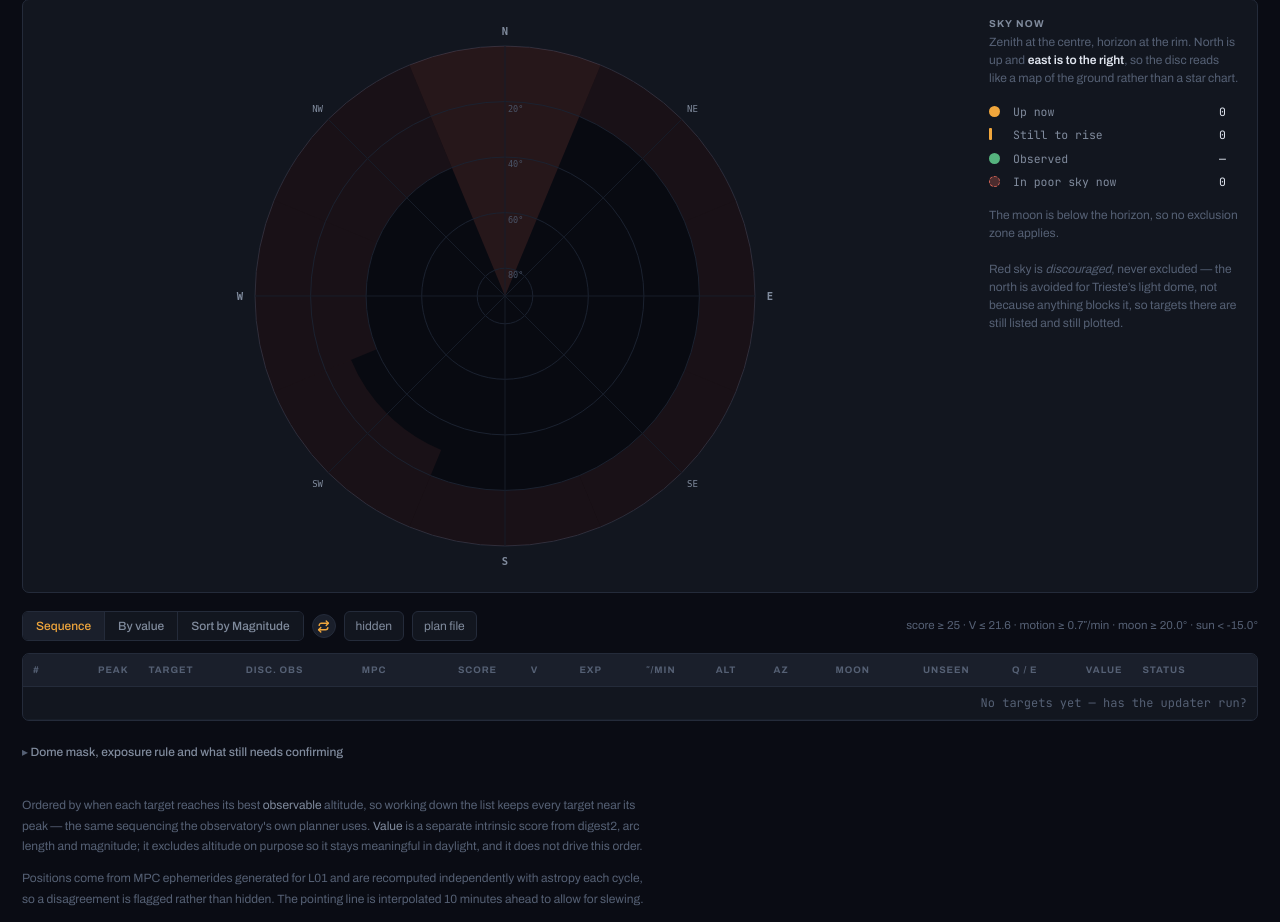
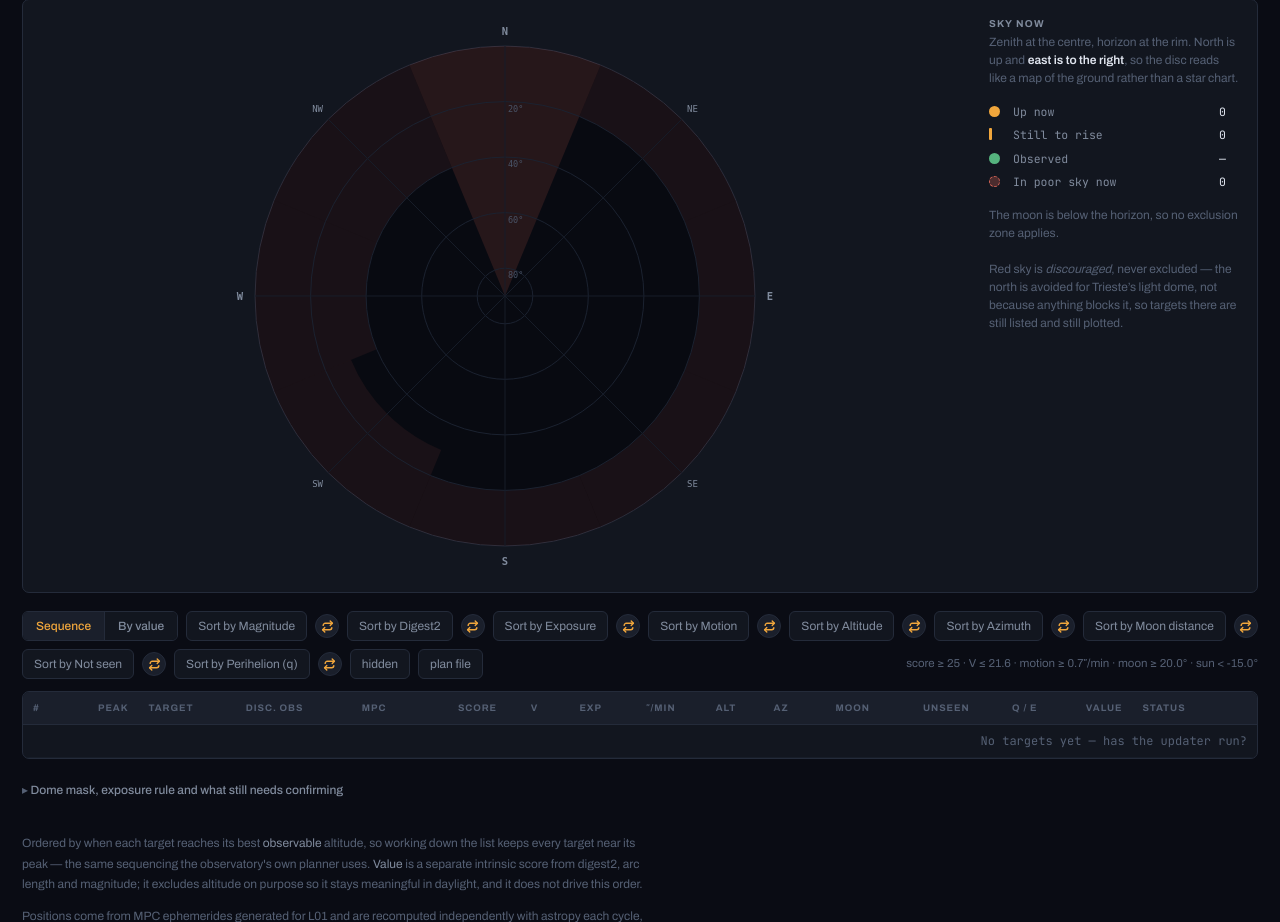
Before and after one commit to devanshi-s04/whichNEO, a Flask app: page /?sort=chronological in a window 1280 px wide. Shown: the part 88-1010 px from the top of the page. Run offline with Flask 3, Linux system fonts and the light colour scheme; data that the repository does not hold is empty.

Commit message:
Generalize the magnitude sort to every numeric column
Replaces the magnitude-only toggle+flip with a generic sort_key_column()
and a SORTABLE_COLUMNS registry in ranking.py, so Score, Exposure, motion,
Alt, Az, Moon, Unseen and q each get their own "Sort by X" toggle and
flip-direction button, built from one Jinja macro instead of duplicated
per-column markup. app.py exposes ranking to templates so the sort bar
and sort logic share a single source of truth.

Co-Authored-By: Claude Sonnet 5 <noreply@anthropic.com>
Claude-Session: https://claude.ai/code/session_01PWbSPWtfDDWiS7FLePc6T7

```diff
--- a/app.py
+++ b/app.py
@@ -32,8 +32,10 @@ except Exception:                                    # no tzdata on the host
 
 @app.context_processor
 def inject_config():
-    """Templates read limits and the horizon mask straight from config."""
-    return {"config": config, "tzname": _tzabbr()}
+    """Templates read limits and the horizon mask straight from config, and
+    the sortable-column registry straight from ranking so the sort bar and
+    the sort logic never drift apart."""
+    return {"config": config, "tzname": _tzabbr(), "ranking": ranking}
 
 
 def _tzabbr(ts=None):
--- a/ranking.py
+++ b/ranking.py
@@ -65,21 +65,58 @@ def sort_key_score(row):
             row["desig"])
 
 
-def sort_key_magnitude_asc(row):
-    """Brightest (lowest V) first."""
-    return (0 if row.get("observable") else 1, row["vmag"], row["desig"])
+def sort_key_column(field, ascending=True):
+    """Sort by any single numeric field, observable targets first (as with
+    the two curated modes above). Missing values sink to the end of their
+    group regardless of direction -- a target with no current position, say,
+    shouldn't jump to the top just because "ascending" is active -- and ties
+    break by designation so the table never shuffles targets that are equal.
+    """
+    def key(row):
+        v = row.get(field)
+        ordered = 0.0 if v is None else (v if ascending else -v)
+        return (0 if row.get("observable") else 1, v is None, ordered, row["desig"])
+    return key
 
 
-def sort_key_magnitude_desc(row):
-    """Faintest (highest V) first."""
-    return (0 if row.get("observable") else 1, -row["vmag"], row["desig"])
+# Every column the board can sort by beyond the two curated modes above,
+# keyed by the URL sort-mode prefix ("mag", not "vmag", so the URLs already
+# shipped as sort=mag_asc/mag_desc keep working). Each entry names the row
+# field to read and the two captions the flip button shows for that field.
+SORTABLE_COLUMNS = {
+    "mag":          {"field": "vmag",           "label": "Magnitude",
+                      "low": "brightest first",    "high": "faintest first"},
+    "digest2":      {"field": "score",           "label": "Digest2",
+                      "low": "lowest first",       "high": "highest first"},
+    "exposure_min": {"field": "exposure_min",     "label": "Exposure",
+                      "low": "shortest first",     "high": "longest first"},
+    "motion":       {"field": "cur_motion",       "label": "Motion",
+                      "low": "slowest first",      "high": "fastest first"},
+    "alt":          {"field": "cur_alt",          "label": "Altitude",
+                      "low": "lowest first",       "high": "highest first"},
+    "az":           {"field": "cur_az",           "label": "Azimuth",
+                      "low": "lowest first",       "high": "highest first"},
+    "moon":         {"field": "cur_moon_dist",    "label": "Moon distance",
+                      "low": "closest first",      "high": "farthest first"},
+    "unseen":       {"field": "not_seen_days",    "label": "Not seen",
+                      "low": "most recent first",  "high": "longest first"},
+    "q":            {"field": "q",                "label": "Perihelion (q)",
+                      "low": "smallest first",     "high": "largest first"},
+}
+
+
+def _column_sort_keys():
+    keys = {}
+    for prefix, meta in SORTABLE_COLUMNS.items():
+        keys[f"{prefix}_asc"] = sort_key_column(meta["field"], True)
+        keys[f"{prefix}_desc"] = sort_key_column(meta["field"], False)
+    return keys
 
 
 _SORT_KEYS = {
     "chronological": sort_key_chronological,
     "score": sort_key_score,
-    "mag_asc": sort_key_magnitude_asc,
-    "mag_desc": sort_key_magnitude_desc,
+    **_column_sort_keys(),
 }
 
 
--- a/static/style.css
+++ b/static/style.css
@@ -236,14 +236,14 @@ body {
 }
 .chip:hover { color: var(--ink); border-color: var(--faint); }
 .chip.on { color: var(--amber); border-color: rgba(240,166,60,.4); }
-.magdir-btn {
+.dirbtn {
   display: inline-flex; align-items: center; justify-content: center;
   width: 24px; height: 24px; border-radius: 50%;
   border: 1px solid var(--line); background: var(--raised); color: var(--amber);
   text-decoration: none; transition: transform .15s ease;
 }
-.magdir-btn:hover { border-color: rgba(240,166,60,.4); }
-.magdir-btn.flip { transform: rotate(180deg); }
+.dirbtn:hover { border-color: rgba(240,166,60,.4); }
+.dirbtn.flip { transform: rotate(180deg); }
 .rules { margin-left: auto; font-size: 11.5px; color: var(--faint); }
 .rules code { font-family: var(--mono); color: var(--muted); }
 
--- a/templates/index.html
+++ b/templates/index.html
@@ -125,26 +125,35 @@
 </section>
 {% endif %}
 
+{% macro sort_toggle(key, label, low_text, high_text) %}
+{% set asc_mode = key ~ '_asc' %}
+{% set desc_mode = key ~ '_desc' %}
+{% set active = mode in (asc_mode, desc_mode) %}
+<a href="{{ url_for('index', sort=(asc_mode if not active else 'chronological')) }}"
+   id="sortToggle-{{ key }}" data-col="{{ key }}" class="chip{{ ' on' if active }}">Sort by {{ label }}</a>
+<a href="{{ url_for('index', sort=(desc_mode if mode == asc_mode else asc_mode)) }}"
+   id="sortDir-{{ key }}" data-col="{{ key }}" class="dirbtn{{ ' flip' if mode == desc_mode }}"
+   title="Flip sort direction" {{ 'hidden' if not active }}>
+  <svg width="13" height="13" viewBox="0 0 24 24" fill="none" stroke="currentColor" stroke-width="2.6"
+    stroke-linecap="round" stroke-linejoin="round">
+    <path d="M17 2l4 4-4 4"/><path d="M21 6H8a4 4 0 0 0-4 4"/>
+    <path d="M7 22l-4-4 4-4"/><path d="M3 18h13a4 4 0 0 0 4-4"/>
+  </svg>
+</a>
+<span id="sortLabel-{{ key }}" class="dim" data-low="{{ low_text }}" data-high="{{ high_text }}"
+      {{ 'hidden' if not active }}>{{ low_text if mode == asc_mode else high_text }}</span>
+{% endmacro %}
+
 <div class="bar-row">
   <div class="seg">
     <a href="{{ url_for('index', sort='chronological') }}" data-sort="chronological"
        class="{{ 'on' if mode == 'chronological' }}">Sequence</a>
     <a href="{{ url_for('index', sort='score') }}" data-sort="score"
        class="{{ 'on' if mode == 'score' }}">By value</a>
-    {% set mag_active = mode in ('mag_asc', 'mag_desc') %}
-    <a href="{{ url_for('index', sort='chronological' if mag_active else 'mag_asc') }}"
-       id="magToggle" class="{{ 'on' if mag_active }}">Sort by Magnitude</a>
   </div>
-  <a href="{{ url_for('index', sort='mag_desc' if mode == 'mag_asc' else 'mag_asc') }}"
-     id="magDir" class="magdir-btn{{ ' flip' if mode == 'mag_desc' }}" title="Flip sort direction"
-     {{ 'hidden' if not mag_active }}>
-    <svg width="13" height="13" viewBox="0 0 24 24" fill="none" stroke="currentColor" stroke-width="2.6"
-      stroke-linecap="round" stroke-linejoin="round">
-      <path d="M17 2l4 4-4 4"/><path d="M21 6H8a4 4 0 0 0-4 4"/>
-      <path d="M7 22l-4-4 4-4"/><path d="M3 18h13a4 4 0 0 0 4-4"/>
-    </svg>
-  </a>
-  <span id="magLabel" class="dim" {{ 'hidden' if not mag_active }}>{{ 'brightest first' if mode == 'mag_asc' else 'faintest first' }}</span>
+  {% for key, meta in ranking.SORTABLE_COLUMNS.items() %}
+  {{ sort_toggle(key, meta.label, meta.low, meta.high) }}
+  {% endfor %}
   <a class="chip {{ 'on' if show_hidden }}" href="{{ url_for('index', sort=mode, hidden=1) }}">hidden</a>
   <a class="chip" href="{{ url_for('plan_text') }}">plan file</a>
   <span class="rules">
@@ -250,30 +259,36 @@ function applyOpenPlans() {
 // A full navigation here would re-render the whole page (night strip, upcoming
 // cards, everything) for a change that only affects table order, which is
 // both slow and resets scroll position, making the page visibly jump.
+const SORT_COLUMNS = {{ ranking.SORTABLE_COLUMNS.keys()|list|tojson }};
+
 function updateSortBar(mode) {
   document.querySelectorAll('.seg a[data-sort]').forEach(a => {
     a.classList.toggle('on', a.dataset.sort === mode);
   });
-  const magActive = mode === 'mag_asc' || mode === 'mag_desc';
-  const magToggle = document.getElementById('magToggle');
-  const magDir = document.getElementById('magDir');
-  const magLabel = document.getElementById('magLabel');
-  magToggle.classList.toggle('on', magActive);
-  magDir.hidden = !magActive;
-  magLabel.hidden = !magActive;
-  if (magActive) {
-    magDir.classList.toggle('flip', mode === 'mag_desc');
-    magLabel.textContent = mode === 'mag_asc' ? 'brightest first' : 'faintest first';
-  }
   const withSort = s => { const p = new URLSearchParams(params); p.set('sort', s); return '?' + p; };
   document.querySelector('.seg a[data-sort="chronological"]').href = withSort('chronological');
   document.querySelector('.seg a[data-sort="score"]').href = withSort('score');
-  magToggle.href = withSort(magActive ? 'chronological' : 'mag_asc');
-  magDir.href = withSort(mode === 'mag_asc' ? 'mag_desc' : 'mag_asc');
+
+  SORT_COLUMNS.forEach(key => {
+    const ascMode = key + '_asc', descMode = key + '_desc';
+    const active = mode === ascMode || mode === descMode;
+    const toggle = document.getElementById('sortToggle-' + key);
+    const dirBtn = document.getElementById('sortDir-' + key);
+    const label = document.getElementById('sortLabel-' + key);
+    toggle.classList.toggle('on', active);
+    toggle.href = withSort(active ? 'chronological' : ascMode);
+    dirBtn.hidden = !active;
+    label.hidden = !active;
+    if (active) {
+      dirBtn.classList.toggle('flip', mode === descMode);
+      dirBtn.href = withSort(mode === ascMode ? descMode : ascMode);
+      label.textContent = mode === ascMode ? label.dataset.low : label.dataset.high;
+    }
+  });
 }
 
 document.addEventListener('click', ev => {
-  const sortLink = ev.target.closest('.seg a[data-sort], #magToggle, #magDir');
+  const sortLink = ev.target.closest('.seg a[data-sort], .chip[data-col], .dirbtn[data-col]');
   if (sortLink) {
     ev.preventDefault();
     const newSort = new URL(sortLink.href, location.href).searchParams.get('sort');
```
